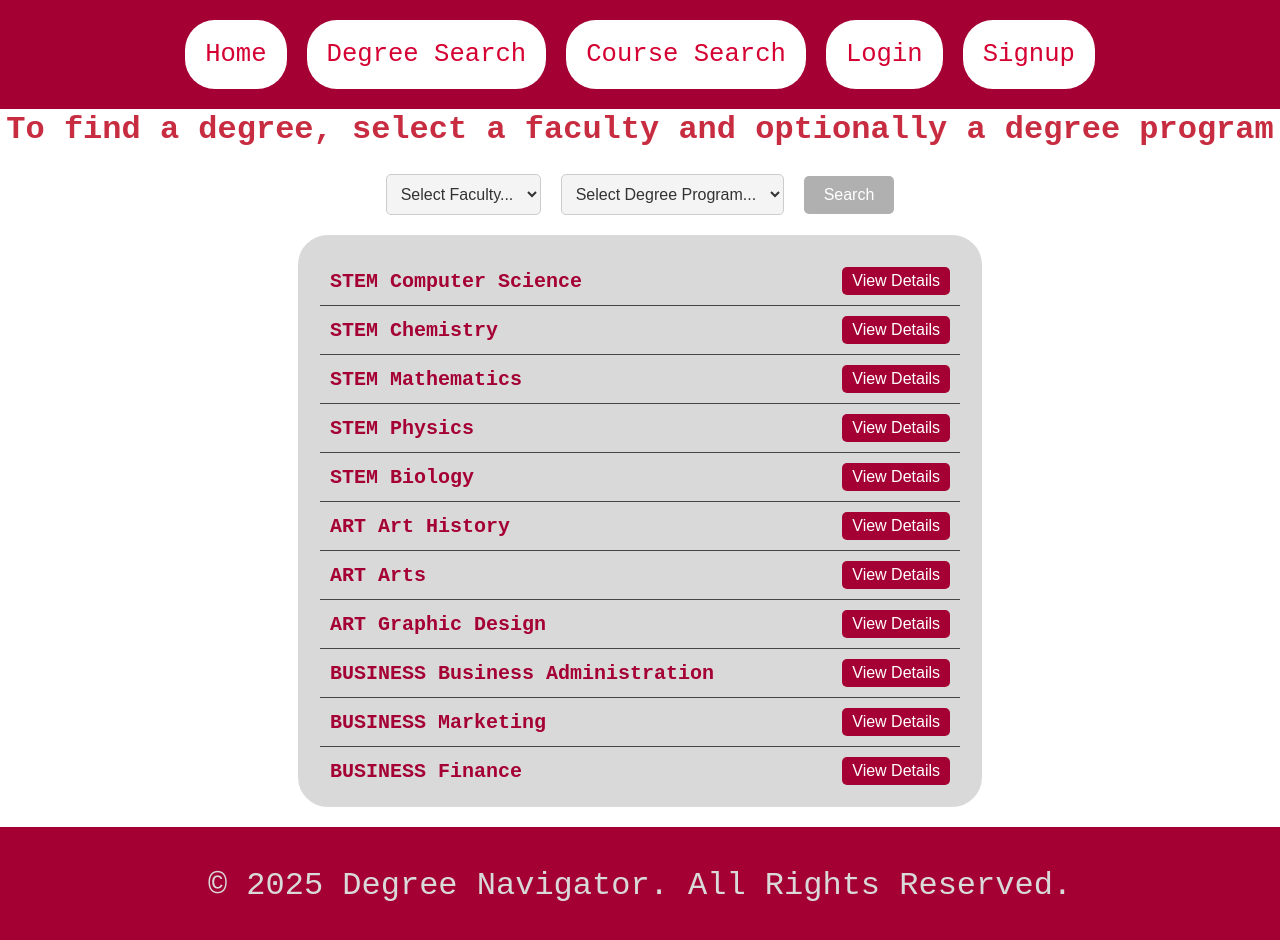
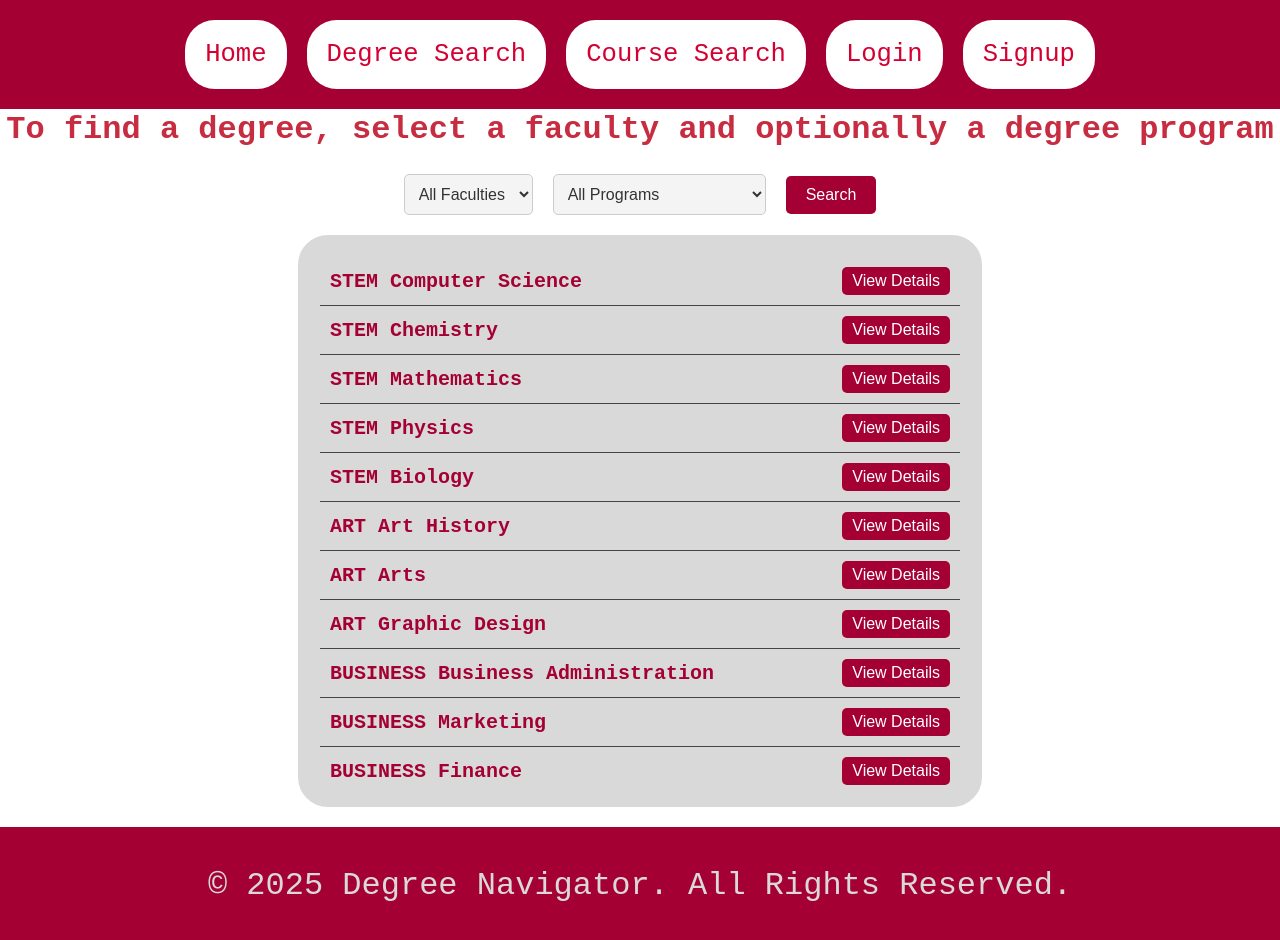
Before and after one commit to matt200500/cpsc481degreeplanner, a React (Create React App) app: page /Degrees in a window 1280 px wide. Shown: the top 940 px of the page. Built offline with nearby package versions, Linux system fonts and the light colour scheme.

Commit message:
made it so search has defaults that allow users to search atuomatically without choosing a program or faculty

```diff
--- a/src/pages/CourseNav.js
+++ b/src/pages/CourseNav.js
@@ -8,7 +8,7 @@ localStorage.removeItem("takenCourses");
 const courseData = require("../mockData/mock_courses.json");
 
 function CourseNav() {
-  const [courseInput, setCourseInput] = useState("");
+  const [courseInput, setCourseInput] = useState("Default");
   const [levelInput, setLevelInput] = useState("");
   const [course, setCourse] = useState("");
   const [level, setLevel] = useState("");
@@ -71,7 +71,6 @@ function CourseNav() {
 
       <div className="course-search">
         <select value={courseInput} onChange={(e) => setCourseInput(e.target.value)}>
-          <option value="" disabled hidden>Select Course Program...</option>
           <option value="Default">All Programs</option>
           <option value="ART">Art</option>
           <option value="BIO">Biology</option>
--- a/src/pages/DegreeNav.js
+++ b/src/pages/DegreeNav.js
@@ -5,8 +5,8 @@ import '../styles/DegreeNav.css';
 const degreeData = require("../mockData/mock_degrees.json"); // Ensure correct data file
 
 function DegreeNav() {
-  const [facultyInput, setFacultyInput] = useState("");
-  const [degreeInput, setDegreeInput] = useState("");
+  const [facultyInput, setFacultyInput] = useState("Default");
+  const [degreeInput, setDegreeInput] = useState("Default");
   const [faculty, setFaculty] = useState("");
   const [degree, setDegree] = useState("");
   const [error, setError] = useState("");
@@ -45,7 +45,6 @@ function DegreeNav() {
       <div className='degree-search'>
         {/* Faculty dropdown */}
         <select value={facultyInput} onChange={(e) => setFacultyInput(e.target.value)}>
-          <option value="" disabled hidden>Select Faculty...</option>
           <option value="Default">All Faculties</option>
           <option value="ART">Art</option>
           <option value="BUSINESS">Business</option>
@@ -54,7 +53,6 @@ function DegreeNav() {
 
         {/* Degree Program dropdown */}
         <select value={degreeInput} onChange={(e) => setDegreeInput(e.target.value)}>
-          <option value="" disabled hidden>Select Degree Program...</option>
           <option value="Default">All Programs</option>
           <option value="Arts">Art</option>
           <option value="Art History">Art History</option>
@@ -72,7 +70,7 @@ function DegreeNav() {
         </select>
 
         {/* Search button */}
-        <button onClick={handleSearch} disabled={!facultyInput}>
+        <button onClick={handleSearch} disabled={!facultyInput && !degreeInput}>
           Search
         </button>
       </div>
```
